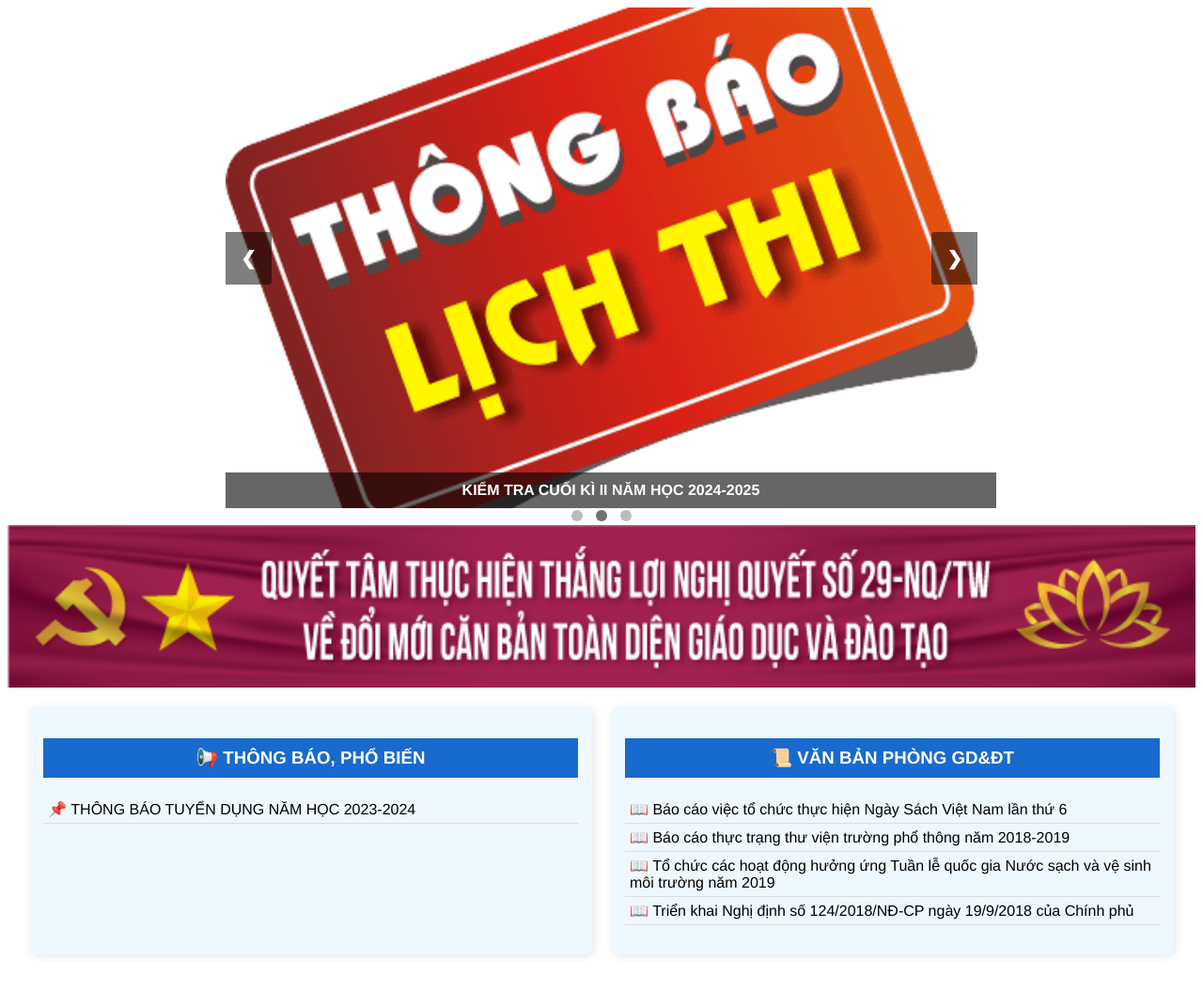
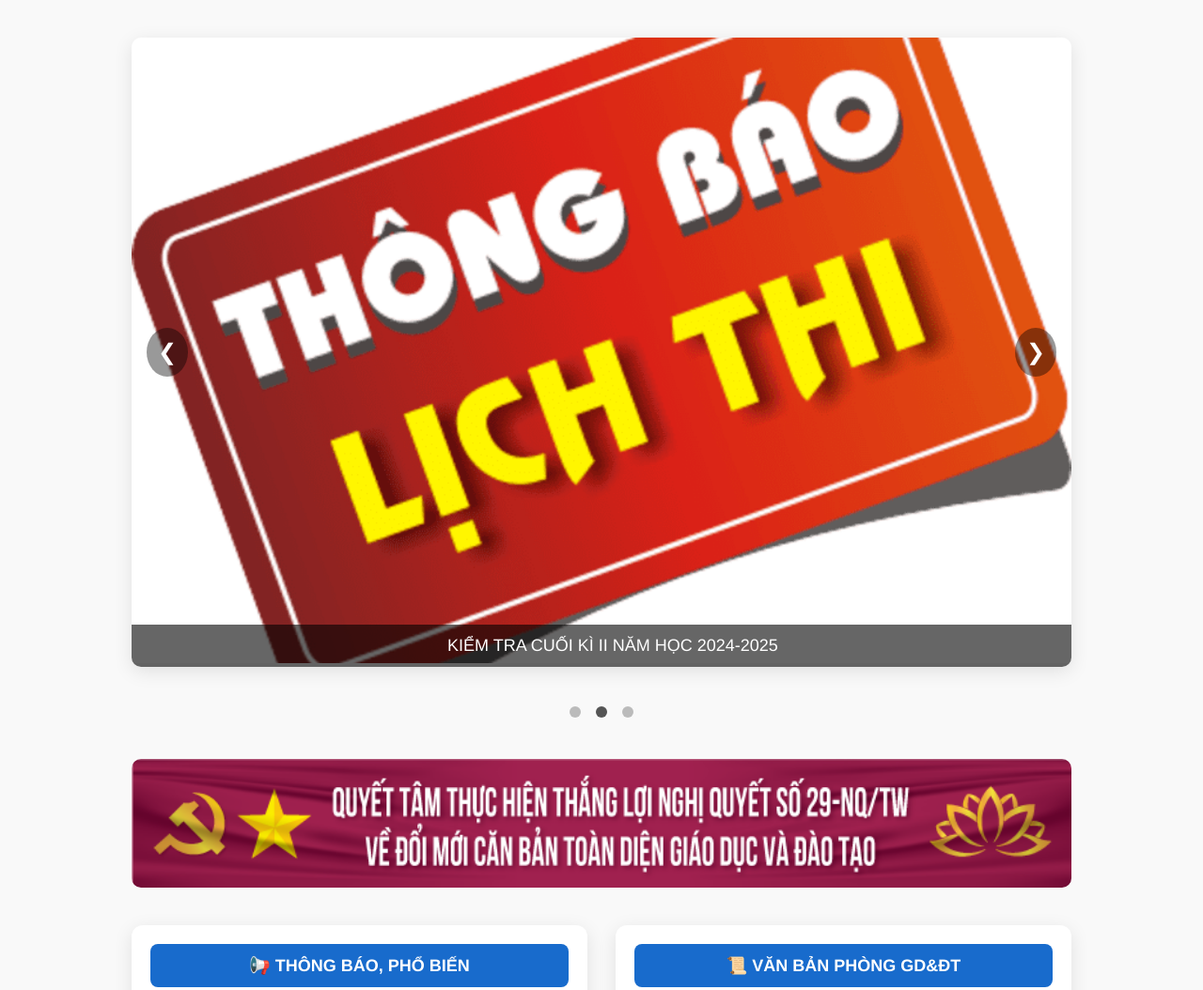
Before and after one commit to duyh-dev/THCS_TAN_BUU, a plain HTML site: page home.html in a window 1280 px wide. Shown: the top 1054 px of the page at 94% size. Before the commit the page ends 1024 px from the top, so only its background shows below. Drawn offline with Linux system fonts and the light colour scheme.

Commit message:
giao dien

```diff
--- a/css/home.css
+++ b/css/home.css
@@ -1,11 +1,18 @@
 body {
   font-family: "Helvetica Neue", Helvetica, Arial, sans-serif;
+  background-color: #f9f9f9;
+  margin: 0;
+  padding: 0;
+  color: #333;
 }
 
 .slideshow-container {
   position: relative;
-  max-width: 800px;
-  margin: auto;
+  max-width: 1000px;
+  margin: 40px auto;
+  border-radius: 10px;
+  overflow: hidden;
+  box-shadow: 0 5px 20px rgba(0, 0, 0, 0.1);
 }
 
 .mySlides {
@@ -18,116 +25,121 @@ body {
 .mySlides img {
   width: 100%;
   height: auto;
-  display: block;
-  margin: 0 auto;
-}
-
-img {
-  vertical-align: middle;
 }
 
 .fade {
-  animation-name: fade;
-  animation-duration: 1s;
+  animation: fade 1s ease-in-out;
 }
 
 @keyframes fade {
-  from {opacity: .4}
-  to {opacity: 1}
+  from { opacity: 0.5; }
+  to { opacity: 1; }
 }
 
-/* Nút điều hướng */
 .prev, .next {
   cursor: pointer;
   position: absolute;
   top: 50%;
-  padding: 16px;
-  color: white;
-  font-weight: bold;
-  font-size: 20px;
-  border-radius: 0 3px 3px 0;
-  background-color: rgba(0,0,0,0.5);
+  padding: 12px;
+  color: #fff;
+  font-size: 24px;
+  background-color: rgba(0,0,0,0.4);
+  border-radius: 50%;
   transform: translateY(-50%);
-  user-select: none;
-}
-
-.next {
-  right: 0;
-  border-radius: 3px 0 0 3px;
+  transition: background-color 0.3s;
 }
 
 .prev:hover, .next:hover {
-  background-color: rgba(0,0,0,0.8);
+  background-color: rgba(0, 0, 0, 0.7);
 }
 
-/* Dots */
+.prev {
+  left: 16px;
+}
+.next {
+  right: 16px;
+}
+
 .dot {
   cursor: pointer;
   height: 12px;
   width: 12px;
-  margin: 0 5px;
+  margin: 0 6px;
   background-color: #bbb;
   border-radius: 50%;
   display: inline-block;
   transition: background-color 0.3s ease;
 }
-
 .active, .dot:hover {
-  background-color: #717171;
+  background-color: #555;
 }
 
 .caption-slide {
   position: absolute;
   bottom: 0;
   width: 100%;
-  background-color: rgba(0, 0, 0, 0.6); /* nền mờ */
+  background: rgba(0, 0, 0, 0.6);
   color: white;
   text-align: center;
-  padding: 10px;
-  font-size: 16px;
-  font-weight: bold;
-}
-
-.mySlides {
-  position: relative; /* để caption đặt được đúng */
+  padding: 12px;
+  font-size: 18px;
+  font-weight: 500;
 }
 
 .banner-nghi-quyet img {
   width: 100%;
   height: auto;
+  display: block;
+  margin: 40px auto;
+  border-radius: 10px;
+  max-width: 1000px;
 }
+
 .thong-bao-container {
   display: flex;
   justify-content: center;
-  gap: 20px;
-  margin-top: 20px;
+  flex-wrap: wrap;
+  gap: 30px;
+  margin: 40px auto;
+  max-width: 1000px;
 }
 
 .thong-bao-box,
 .van-ban-box {
-  background: #f0f8ff;
-  padding: 15px;
-  border-radius: 8px;
-  width: 45%;
-  box-shadow: 2px 2px 10px rgba(0, 0, 0, 0.1);
+  background: white;
+  padding: 20px;
+  border-radius: 12px;
+  flex: 1;
+  min-width: 300px;
+  box-shadow: 0 5px 20px rgba(0, 0, 0, 0.1);
 }
 
 .thong-bao-box h3,
 .van-ban-box h3 {
   background: #186bcc;
   color: white;
-  padding: 10px;
+  padding: 12px;
   text-align: center;
+  border-radius: 8px;
+  margin-top: 0;
+  margin-bottom: 15px;
+  font-size: 18px;
 }
 
 .thong-bao-box ul,
 .van-ban-box ul {
   list-style: none;
-  padding: 0;
+  padding-left: 0;
 }
 
 .thong-bao-box li,
 .van-ban-box li {
-  padding: 5px;
-  border-bottom: 1px solid #ddd;
+  padding: 8px;
+  border-bottom: 1px solid #eee;
+  transition: background 0.3s;
 }
+
+.thong-bao-box li:hover,
+.van-ban-box li:hover {
+  background: #f0f8ff;
+}
--- a/css/van-ban-cong-van.css
+++ b/css/van-ban-cong-van.css
@@ -1,64 +1,74 @@
 body {
   font-family: Arial, sans-serif;
-  background-color: #f9f9f9;
+  background-color: #f4f6f9;
   padding: 20px;
   display: flex;
   justify-content: center;
 }
 
 .container {
-  text-align: center;
+  width: 100%;
+  max-width: 900px;
+  background: white;
+  border-radius: 8px;
+  box-shadow: 0 4px 20px rgba(0, 0, 0, 0.05);
+  overflow-x: auto;
 }
 
 h2 {
   background-color: #186bcc;
-  color: #fff;
-  padding: 10px;
-  margin-bottom: 20px;
-  font-size: 20px;
-  width: 800px;
-  text-align: center;
-  margin-left: auto;
-  margin-right: auto;
+  color: white;
+  padding: 15px 20px;
+  margin: 0;
+  border-top-left-radius: 8px;
+  border-top-right-radius: 8px;
+  font-size: 22px;
 }
 
 table {
-  max-width: 800px;
+  width: 100%;
   border-collapse: collapse;
-  background-color: #fff;
-  box-shadow: 0 2px 5px rgba(0, 0, 0, 0.1);
-  margin-left: auto;
-  margin-right: auto;
 }
 
 th, td {
-  border: 1px solid #ccc;
-  padding: 10px;
+  padding: 12px 15px;
   text-align: left;
-  vertical-align: middle;
+  border: 1px solid #ddd;  /* Thêm đường viền cho các ô */
 }
 
 th {
-  background-color: #e9e9e9;
+  background-color: #f0f0f0;
+  font-weight: bold;
+  color: #333;
+}
+
+tbody tr:nth-child(even) {
+  background-color: #fafafa;
+}
+
+tbody tr:hover {
+  background-color: #d0ebff;
+  transition: background-color 0.2s ease-in-out;
 }
 
 td:first-child {
-  width: 40px;
+  width: 50px;
+  text-align: center;
+  font-weight: bold;
+}
+
+td:last-child {
+  text-align: center;
 }
 
 td:last-child i {
+  font-size: 18px;
+  color: #186bcc;
   cursor: pointer;
-  color: #186bcc;
+  transition: transform 0.2s ease;
 }
 
-tbody tr:nth-child(odd) {
-  background-color: white;
+td:last-child i:hover {
+  transform: scale(1.2);
+  color: #0f58b0;
 }
-
-tbody tr:nth-child(even) {
-  background-color: #e1e1e1;
-}
-
-tbody tr:hover {
-  background-color: rgb(0, 191, 255);
-}
--- a/home.html
+++ b/home.html
@@ -1,5 +1,5 @@
 <!DOCTYPE html>
-<html lang="en">
+<html lang="vi">
 <head>
   <meta charset="UTF-8" />
   <meta name="viewport" content="width=device-width, initial-scale=1.0" />
@@ -7,19 +7,20 @@
   <link rel="stylesheet" href="css/home.css" />
 </head>
 <body>
+
   <div class="slideshow-container">
     <div class="mySlides fade">
-        <img src="img/hinh-thong-bao_0c182.jpg" style="width: 100%" />
+      <img src="img/hinh-thong-bao_0c182.jpg" alt="Thông báo 1" />
       <div class="caption-slide">CÔNG BỐ ĐỀ THAM KHẢO KÌ THI TUYỂN SINH LỚP 10 THPT</div>
     </div>
 
     <div class="mySlides fade">
-        <img src="img/lich_thi_595eb.png" style="width: 100%" />
+      <img src="img/lich_thi_595eb.png" alt="Lịch thi" />
       <div class="caption-slide">KIỂM TRA CUỐI KÌ II NĂM HỌC 2024-2025</div>
     </div>
 
     <div class="mySlides fade">
-        <img src="img/3c49941ee04f5c11055e_7719c.jpg" style="width: 100%" />
+      <img src="img/3c49941ee04f5c11055e_7719c.jpg" alt="Thông báo nghỉ Tết" />
       <div class="caption-slide">THÔNG BÁO V/v NGHỈ TẾT ẤT TỴ 2025</div>
     </div>
 
@@ -27,17 +28,14 @@
     <a class="next" onclick="plusSlides(1)">&#10095;</a>
   </div>
 
-    <div style="text-align: center">
+  <div style="text-align: center; margin-top: 10px;">
     <span class="dot" onclick="currentSlide(1)"></span>
     <span class="dot" onclick="currentSlide(2)"></span>
     <span class="dot" onclick="currentSlide(3)"></span>
   </div>
 
   <div class="banner-nghi-quyet">
-      <img
-        src="img/qc1.png"
-        alt="Nghị quyết 29-NQ/TW"
-      />
+    <img src="img/qc1.png" alt="Nghị quyết 29-NQ/TW" />
   </div>
 
   <div class="thong-bao-container">
@@ -51,21 +49,14 @@
     <div class="van-ban-box">
       <h3>📜 VĂN BẢN PHÒNG GD&ĐT</h3>
       <ul>
-          <li>
-            📖 Báo cáo việc tổ chức thực hiện Ngày Sách Việt Nam lần thứ 6
-          </li>
+        <li>📖 Báo cáo việc tổ chức thực hiện Ngày Sách Việt Nam lần thứ 6</li>
         <li>📖 Báo cáo thực trạng thư viện trường phổ thông năm 2018-2019</li>
-          <li>
-            📖 Tổ chức các hoạt động hưởng ứng Tuần lễ quốc gia Nước sạch và vệ
-            sinh môi trường năm 2019
-          </li>
-          <li>
-            📖 Triển khai Nghị định số 124/2018/NĐ-CP ngày 19/9/2018 của Chính
-            phủ
-          </li>
+        <li>📖 Tổ chức các hoạt động hưởng ứng Tuần lễ quốc gia Nước sạch và vệ sinh môi trường năm 2019</li>
+        <li>📖 Triển khai Nghị định số 124/2018/NĐ-CP ngày 19/9/2018 của Chính phủ</li>
       </ul>
     </div>
   </div>
+
   <script src="js/home.js"></script>
 </body>
 </html>
```
Also changed, not shown: css/co-cau-to-chuc.css (+42 -13 lines). Lines whose indentation alone changed are shown as unchanged.
